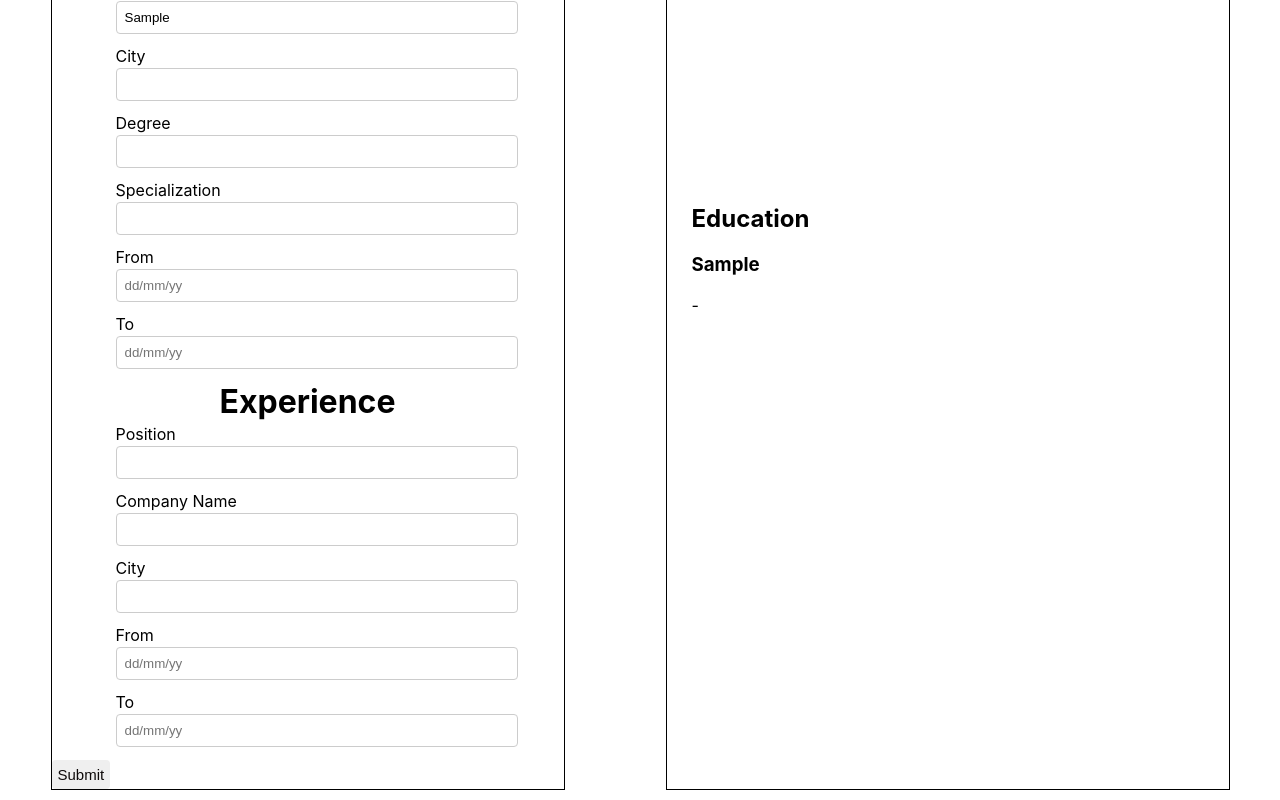
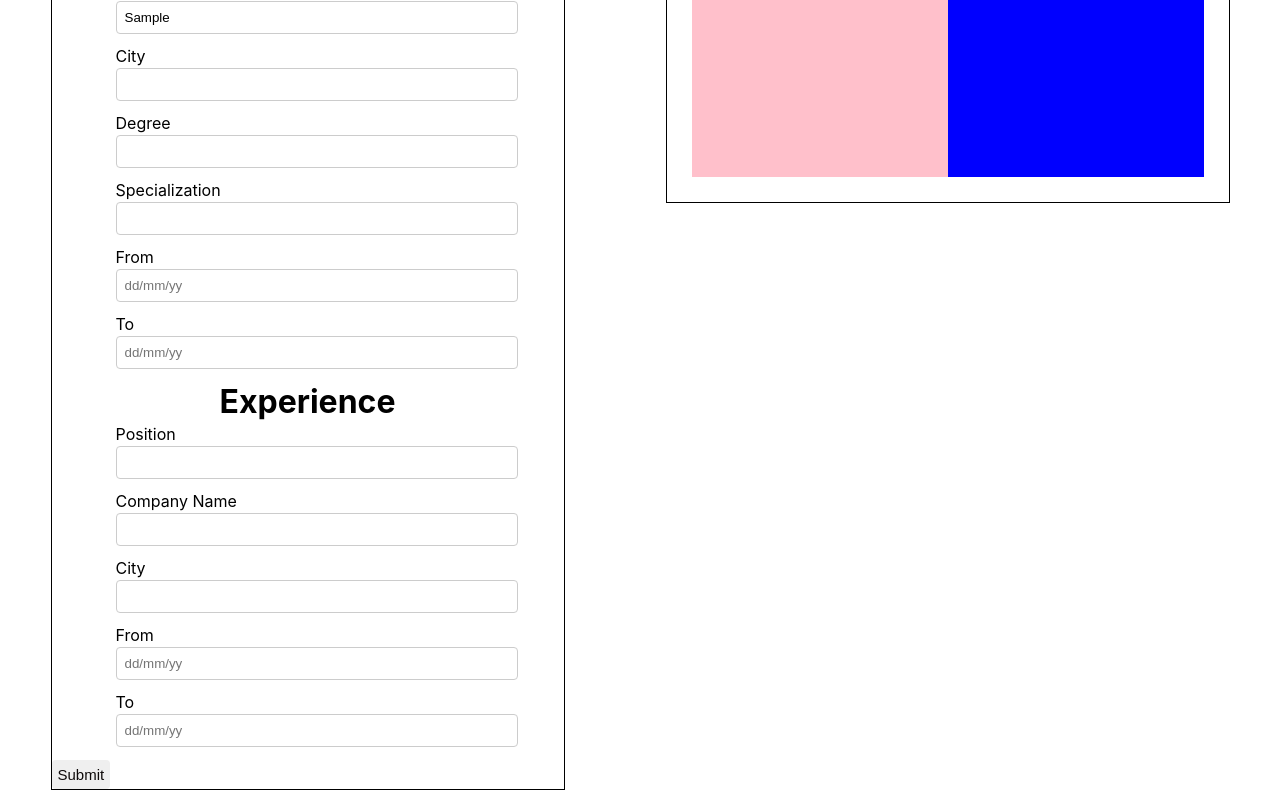
Before and after one commit to saurabhje/cv-project, a React (Create React App) app: page / in a window 1280 px wide. Both pictures are taken after typing "Sample", "Sample", "Sample", "Sample", "name@example.com", "Sample" into the empty fields and a click on the button "Submit". Shown: the part 539-1339 px from the top of the page. Built offline with nearby package versions, Linux system fonts and the light colour scheme.

Commit message:
Styling the Rendering

```diff
--- a/src/components/personal.js
+++ b/src/components/personal.js
@@ -52,7 +52,7 @@ class Personal extends Component {
               <input
                 name="email"
                 className="inputfield"
-                type="email"
+                type="text"
                 onChange={this.props.handleChange}
               />
             </div>
--- a/src/components/render.css
+++ b/src/components/render.css
@@ -0,0 +1,27 @@
+.header1{
+    grid-column: 1/3;
+    grid-row: 1/2;
+    background-color: gray;
+}
+#name, .subhead{
+    vertical-align: middle;
+    text-align: center;
+}
+
+.personalarea , .educationarea , .experiencearea {
+    padding: 5px;
+}
+
+.personalarea{
+    grid-column: 1/2;
+    grid-row: 2/4;
+    background-color: pink;
+}
+.educationarea{
+    grid-column: 2/3;
+    grid-row: 2/3;
+    background-color: aqua;
+}
+.experiencearea{
+    background-color: blue;
+}
--- a/src/components/renderAll.js
+++ b/src/components/renderAll.js
@@ -1,5 +1,5 @@
 import React , {Component} from "react";
-import style from "render.css";
+import style from "./render.css";
 
 class PrintAll extends Component {
     constructor(props){
@@ -9,16 +9,17 @@ class PrintAll extends Component {
     render(){
         return(
             <>
-                <div className="header1"></div>
+                <div className="header1">
+                    <h1 id="name"> {this.props.name}&nbsp;{this.props.lsname} </h1>
+                </div>
                 <div className="personalarea">
-                    <h1 id="name"> {this.props.name}&nbsp;{this.props.lsname} </h1>
-                    <p className="personalinfo">{this.props.Address}</p>
-                    <p className="personalinfo">{this.props.phone}</p>
-                    <p className="personalinfo">{this.props.email}</p>
+                    <p className="personalinfo"> Address: {this.props.Address}</p>
+                    <p className="personalinfo"> Phone: {this.props.phone}</p>
+                    <p className="personalinfo">Email: {this.props.email}</p>
                 </div>
 
                 <div className="educationarea">
-                    <h2 className="eduinfo">Education</h2>
+                    <h2 className="subhead" id="eduhead">Education</h2>
                     <h3 className="eduinfo">{this.props.uni}</h3>
                     <p className="eduinfo">{this.props.unicity}</p>
                     <p className="eduinfo">{this.props.degree}</p>
@@ -28,6 +29,7 @@ class PrintAll extends Component {
                 </div>
 
                 <div className="experiencearea">
+                    <p className="subhead" id="exphead">Experience</p>
                     <p className="expinfo">{this.props.position}</p>
                     <p className="expinfo">{this.props.compname}</p>
                     <p className="expinfo">{this.props.compcity}</p>
--- a/src/style/App.css
+++ b/src/style/App.css
@@ -1,4 +1,4 @@
-.content , .rendering{
+.content {
     width: 40vw;
     border: solid 1px black;
     margin: 10px 20px;
@@ -12,9 +12,16 @@
 }
 
 .rendering{
+    width: 40vw;
+    height: 600px;
+    border: solid 1px black;
+    margin: 10px 20px;
     padding: 25px;
     display: grid;
+    grid-template-columns: 1fr 1fr;
+    grid-template-rows: 1fr 2fr 2fr ;
 }
+
 #main{
     display: flex;
     justify-content: space-around ;
```
